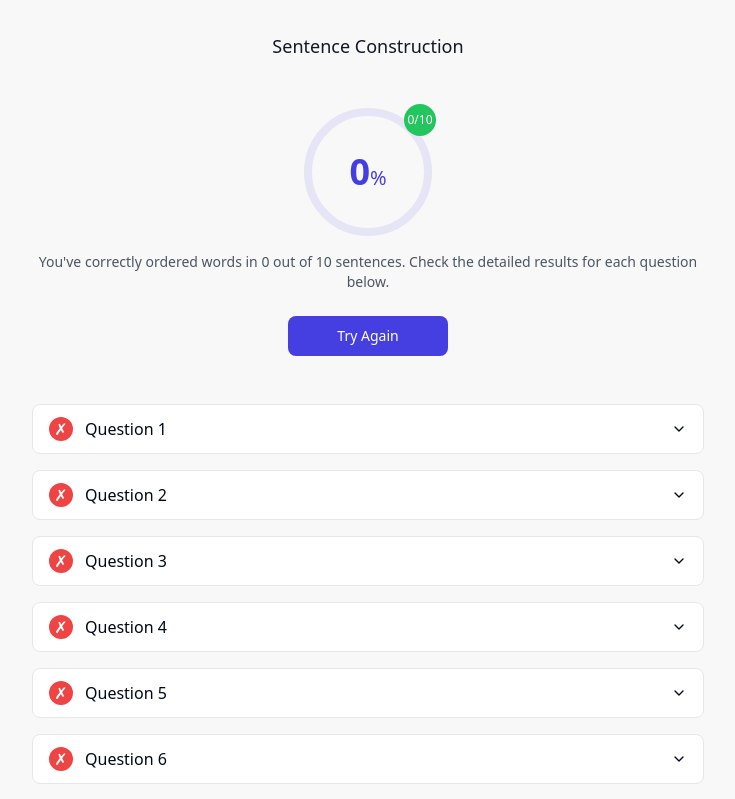
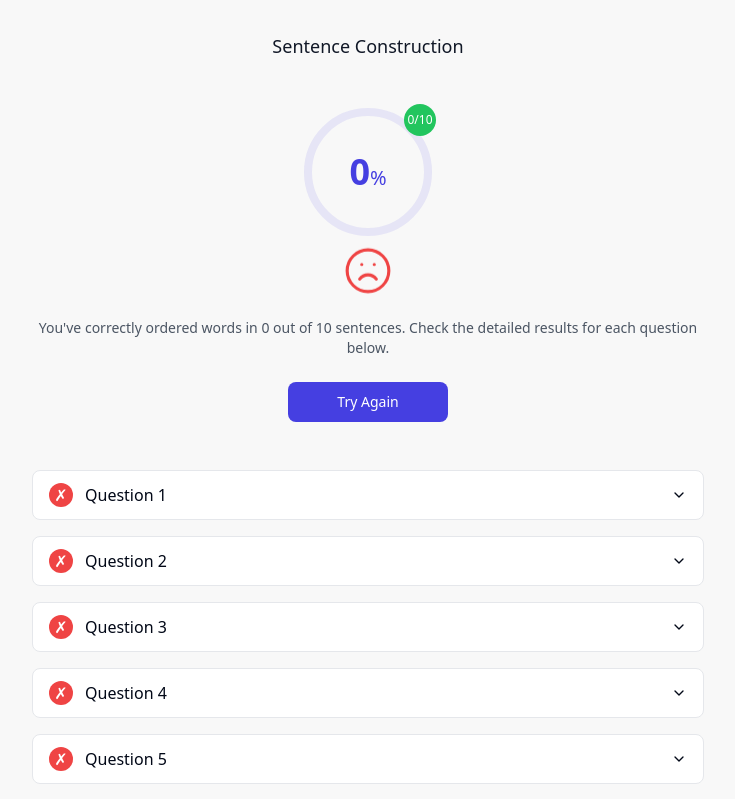
Before and after one commit to vidhii7/sentence-tool, a React (Vite) app: page /results in a window 1280 px wide. Shown: the top 799 px of the page, without its empty margins (272-1007 px from the left). Built offline with nearby package versions, Linux system fonts and the light colour scheme.

Commit message:
Add animated emoji to results page
Add animated emoji to results page based on the score.

```diff
--- a/src/components/sentence-construction/ResultsScreen.tsx
+++ b/src/components/sentence-construction/ResultsScreen.tsx
@@ -2,9 +2,9 @@
 import React from "react";
 import { useNavigate } from "react-router-dom";
 import { useGame } from "@/contexts/GameContext";
-import { Card, CardContent } from "@/components/ui/card";
 import { Button } from "@/components/ui/button";
 import { Accordion, AccordionContent, AccordionItem, AccordionTrigger } from "@/components/ui/accordion";
+import { Frown, Smile } from "lucide-react";
 
 export const ResultsScreen: React.FC = () => {
   const navigate = useNavigate();
@@ -32,6 +32,7 @@ export const ResultsScreen: React.FC = () => {
 
   const score = calculateScore();
   const percentage = Math.round((score / questions.length) * 100);
+  const isGoodScore = percentage >= 50;
 
   const handleTryAgain = () => {
     resetGame();
@@ -60,6 +61,7 @@ export const ResultsScreen: React.FC = () => {
         </div>
 
         <div className="score-container text-center mb-12">
+          <div className="flex flex-col items-center">
             <div className="relative inline-block">
               <div className="w-32 h-32 rounded-full border-8 border-[#453FE1]/10 flex items-center justify-center">
                 <div className="text-center">
@@ -70,6 +72,22 @@ export const ResultsScreen: React.FC = () => {
               <div className="absolute -top-1 -right-1 bg-green-500 text-white text-xs rounded-full w-8 h-8 flex items-center justify-center">
                 {score}/{questions.length}
               </div>
+            </div>
+
+            <div className="mt-4 animate-bounce">
+              {isGoodScore ? (
+                <Smile
+                  size={50}
+                  className="text-green-500"
+                  strokeWidth={1.5}
+                />
+              ) : (
+                <Frown
+                  size={50}
+                  className="text-red-500"
+                  strokeWidth={1.5}
+                />
+              )}
             </div>
 
             <p className="text-gray-600 mt-4 text-sm">
@@ -83,6 +101,7 @@ export const ResultsScreen: React.FC = () => {
             >
               Try Again
             </Button>
+          </div>
         </div>
 
         <div className="results-details">
```
Lines whose indentation alone changed are shown as unchanged.
